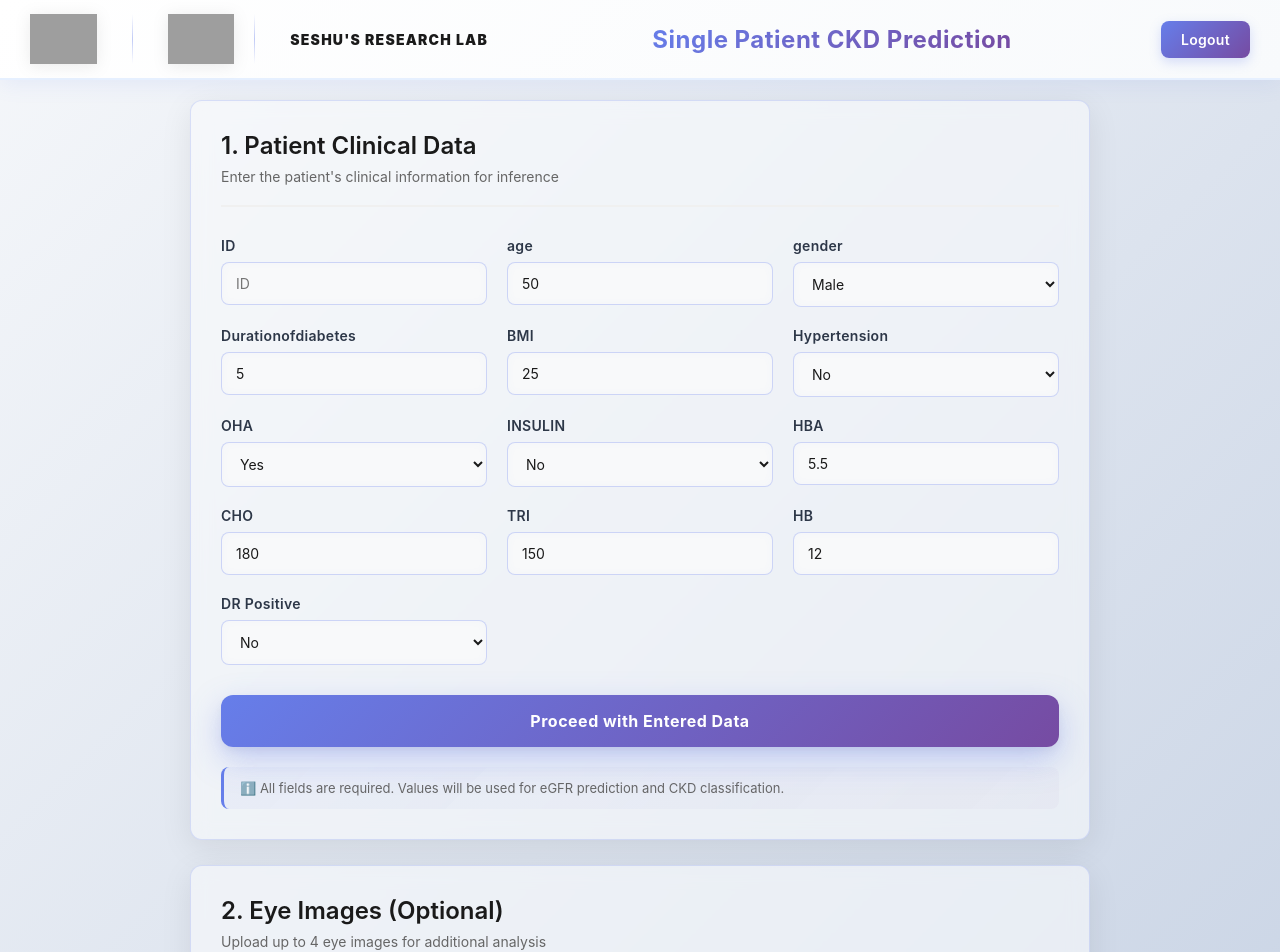
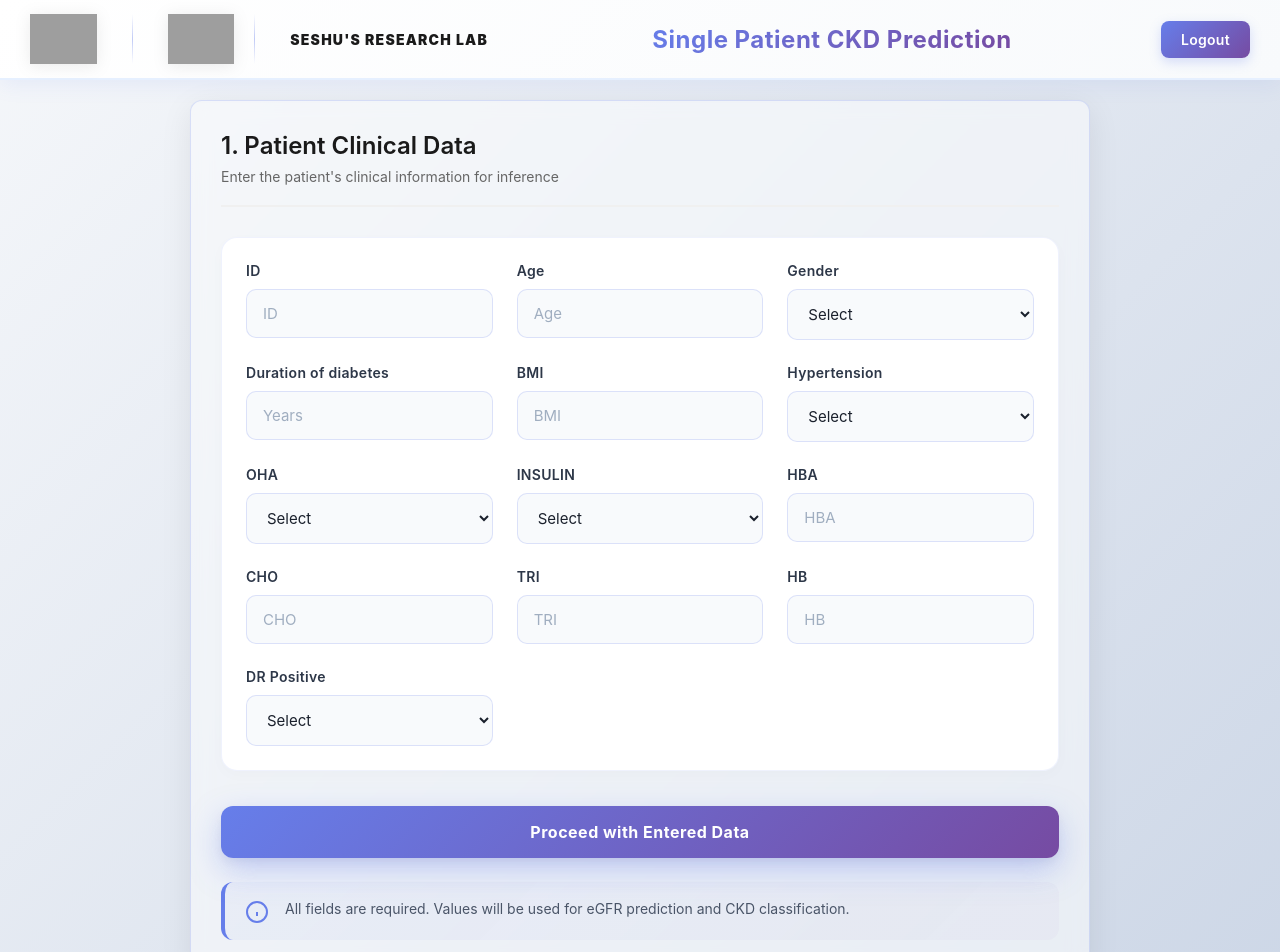
Before and after one commit to sheikSAR/version_5_ckd_18_02_2026, a React (Vite) app: page /user/predict in a window 1280 px wide. Shown: the top 952 px of the page. Built offline with nearby package versions, Linux system fonts and the light colour scheme; sample sign-in values are in the browser's storage; grey boxes are pictures that could not be loaded.

Commit message:
ui changed for patient input form

```diff
--- a/src/components/PatientInputForm.tsx
+++ b/src/components/PatientInputForm.tsx
@@ -22,20 +22,20 @@ interface PatientInputFormProps {
 }
 
 const PatientInputForm: React.FC<PatientInputFormProps> = ({ onSubmit }) => {
-  const [formData, setFormData] = useState<PatientData>({
+  const [formData, setFormData] = useState<Record<keyof PatientData, any>>({
     patientId: '',
-    age: 50,
-    gender: 'M',
-    Durationofdiabetes: 5,
-    BMI: 25,
-    Hypertension: 0,
-    OHA: 1,
-    INSULIN: 0,
-    HBA: 5.5,
-    CHO: 180,
-    TRI: 150,
-    HB: 12.0,
-    DR_Label: 0,
+    age: '',
+    gender: '',
+    Durationofdiabetes: '',
+    BMI: '',
+    Hypertension: '',
+    OHA: '',
+    INSULIN: '',
+    HBA: '',
+    CHO: '',
+    TRI: '',
+    HB: '',
+    DR_Label: '',
   });
 
   const [isSubmitted, setIsSubmitted] = useState(false);
@@ -43,11 +43,11 @@ const PatientInputForm: React.FC<PatientInputFormProps> = ({ onSubmit }) => {
 
   const handleInputChange = (
     field: keyof PatientData,
-    value: string | number
+    value: string
   ) => {
     setFormData((prev) => ({
       ...prev,
-      [field]: typeof prev[field] === 'number' ? Number(value) : value,
+      [field]: value === '' ? '' : (field === 'patientId' || field === 'gender' ? value : Number(value)),
     }));
     setErrors((prev) => ({ ...prev, [field]: '' }));
     setIsSubmitted(false);
@@ -56,15 +56,22 @@ const PatientInputForm: React.FC<PatientInputFormProps> = ({ onSubmit }) => {
   const validateForm = (): boolean => {
     const newErrors: Record<string, string> = {};
 
-    if (!formData.patientId.trim()) {
-      newErrors.patientId = 'Patient ID is required';
+    if (!formData.patientId || !String(formData.patientId).trim()) {
+      newErrors.patientId = 'Required';
     }
-    if (formData.age < 0 || formData.age > 120) {
-      newErrors.age = 'Age must be between 0 and 120';
+    if (formData.age === '' || formData.age < 0 || formData.age > 120) {
+      newErrors.age = 'Invalid';
     }
-    if (formData.BMI < 10 || formData.BMI > 60) {
-      newErrors.BMI = 'Invalid BMI';
+    if (formData.BMI === '' || formData.BMI < 10 || formData.BMI > 60) {
+      newErrors.BMI = 'Invalid';
     }
+
+    const requiredFields: (keyof PatientData)[] = ['gender', 'Hypertension', 'OHA', 'INSULIN', 'DR_Label', 'Durationofdiabetes', 'HBA', 'CHO', 'TRI', 'HB'];
+    requiredFields.forEach(field => {
+      if (formData[field] === '') {
+        newErrors[field] = 'Required';
+      }
+    });
 
     setErrors(newErrors);
     return Object.keys(newErrors).length === 0;
@@ -74,7 +81,7 @@ const PatientInputForm: React.FC<PatientInputFormProps> = ({ onSubmit }) => {
     e.preventDefault();
 
     if (validateForm()) {
-      onSubmit(formData);
+      onSubmit(formData as PatientData);
       setIsSubmitted(true);
     }
   };
@@ -100,7 +107,7 @@ const PatientInputForm: React.FC<PatientInputFormProps> = ({ onSubmit }) => {
 
         {/* 2. Age */}
         <div className="form-group">
-          <label htmlFor="age">age</label>
+          <label htmlFor="age">Age</label>
           <input
             id="age"
             type="number"
@@ -108,25 +115,31 @@ const PatientInputForm: React.FC<PatientInputFormProps> = ({ onSubmit }) => {
             max="120"
             value={formData.age}
             onChange={(e) => handleInputChange('age', e.target.value)}
+            className={errors.age ? 'error' : ''}
+            placeholder="Age"
           />
+          {errors.age && <span className="error-text">{errors.age}</span>}
         </div>
 
         {/* 3. Gender */}
         <div className="form-group">
-          <label htmlFor="gender">gender</label>
+          <label htmlFor="gender">Gender</label>
           <select
             id="gender"
             value={formData.gender}
             onChange={(e) => handleInputChange('gender', e.target.value)}
+            className={errors.gender ? 'error' : ''}
           >
+            <option value="" disabled>Select</option>
             <option value="M">Male</option>
             <option value="F">Female</option>
           </select>
+          {errors.gender && <span className="error-text">{errors.gender}</span>}
         </div>
 
         {/* 4. Duration of Diabetes */}
         <div className="form-group">
-          <label htmlFor="duration">Durationofdiabetes</label>
+          <label htmlFor="duration">Duration of diabetes</label>
           <input
             id="duration"
             type="number"
@@ -134,7 +147,10 @@ const PatientInputForm: React.FC<PatientInputFormProps> = ({ onSubmit }) => {
             onChange={(e) =>
               handleInputChange('Durationofdiabetes', e.target.value)
             }
+            className={errors.Durationofdiabetes ? 'error' : ''}
+            placeholder="Years"
           />
+          {errors.Durationofdiabetes && <span className="error-text">{errors.Durationofdiabetes}</span>}
         </div>
 
         {/* 5. BMI */}
@@ -146,7 +162,10 @@ const PatientInputForm: React.FC<PatientInputFormProps> = ({ onSubmit }) => {
             step="0.1"
             value={formData.BMI}
             onChange={(e) => handleInputChange('BMI', e.target.value)}
+            className={errors.BMI ? 'error' : ''}
+            placeholder="BMI"
           />
+          {errors.BMI && <span className="error-text">{errors.BMI}</span>}
         </div>
 
         {/* 6. Hypertension */}
@@ -156,10 +175,13 @@ const PatientInputForm: React.FC<PatientInputFormProps> = ({ onSubmit }) => {
             id="hypertension"
             value={formData.Hypertension}
             onChange={(e) => handleInputChange('Hypertension', e.target.value)}
+            className={errors.Hypertension ? 'error' : ''}
           >
+            <option value="" disabled>Select</option>
             <option value="0">No</option>
             <option value="1">Yes</option>
           </select>
+          {errors.Hypertension && <span className="error-text">{errors.Hypertension}</span>}
         </div>
 
         {/* 7. OHA */}
@@ -169,10 +191,13 @@ const PatientInputForm: React.FC<PatientInputFormProps> = ({ onSubmit }) => {
             id="oha"
             value={formData.OHA}
             onChange={(e) => handleInputChange('OHA', e.target.value)}
+            className={errors.OHA ? 'error' : ''}
           >
+            <option value="" disabled>Select</option>
             <option value="0">No</option>
             <option value="1">Yes</option>
           </select>
+          {errors.OHA && <span className="error-text">{errors.OHA}</span>}
         </div>
 
         {/* 8. INSULIN */}
@@ -182,10 +207,13 @@ const PatientInputForm: React.FC<PatientInputFormProps> = ({ onSubmit }) => {
             id="insulin"
             value={formData.INSULIN}
             onChange={(e) => handleInputChange('INSULIN', e.target.value)}
+            className={errors.INSULIN ? 'error' : ''}
           >
+            <option value="" disabled>Select</option>
             <option value="0">No</option>
             <option value="1">Yes</option>
           </select>
+          {errors.INSULIN && <span className="error-text">{errors.INSULIN}</span>}
         </div>
 
         {/* 9. HBA */}
@@ -197,7 +225,10 @@ const PatientInputForm: React.FC<PatientInputFormProps> = ({ onSubmit }) => {
             step="0.1"
             value={formData.HBA}
             onChange={(e) => handleInputChange('HBA', e.target.value)}
+            className={errors.HBA ? 'error' : ''}
+            placeholder="HBA"
           />
+          {errors.HBA && <span className="error-text">{errors.HBA}</span>}
         </div>
 
         {/* 10. CHO */}
@@ -208,7 +239,10 @@ const PatientInputForm: React.FC<PatientInputFormProps> = ({ onSubmit }) => {
             type="number"
             value={formData.CHO}
             onChange={(e) => handleInputChange('CHO', e.target.value)}
+            className={errors.CHO ? 'error' : ''}
+            placeholder="CHO"
           />
+          {errors.CHO && <span className="error-text">{errors.CHO}</span>}
         </div>
 
         {/* 11. TRI */}
@@ -219,7 +253,10 @@ const PatientInputForm: React.FC<PatientInputFormProps> = ({ onSubmit }) => {
             type="number"
             value={formData.TRI}
             onChange={(e) => handleInputChange('TRI', e.target.value)}
+            className={errors.TRI ? 'error' : ''}
+            placeholder="TRI"
           />
+          {errors.TRI && <span className="error-text">{errors.TRI}</span>}
         </div>
 
         {/* 12. HB */}
@@ -231,7 +268,10 @@ const PatientInputForm: React.FC<PatientInputFormProps> = ({ onSubmit }) => {
             step="0.1"
             value={formData.HB}
             onChange={(e) => handleInputChange('HB', e.target.value)}
+            className={errors.HB ? 'error' : ''}
+            placeholder="HB"
           />
+          {errors.HB && <span className="error-text">{errors.HB}</span>}
         </div>
 
         {/* DR Positive */}
@@ -241,23 +281,42 @@ const PatientInputForm: React.FC<PatientInputFormProps> = ({ onSubmit }) => {
             id="dr_label"
             value={formData.DR_Label}
             onChange={(e) => handleInputChange('DR_Label', e.target.value)}
+            className={errors.DR_Label ? 'error' : ''}
           >
+            <option value="" disabled>Select</option>
             <option value="0">No</option>
             <option value="1">Yes</option>
           </select>
+          {errors.DR_Label && <span className="error-text">{errors.DR_Label}</span>}
         </div>
       </div>
 
-      <button
-        type="submit"
-        className={`submit-button ${isSubmitted ? 'submitted' : ''}`}
-      >
-        {isSubmitted ? '✓ Data Saved' : 'Proceed with Entered Data'}
-      </button>
+      <div className="form-actions">
+        <button
+          type="submit"
+          className={`submit-button ${isSubmitted ? 'submitted' : ''}`}
+        >
+          {isSubmitted ? (
+            <>
+              <svg className="icon" viewBox="0 0 24 24" fill="none" stroke="currentColor" strokeWidth="2">
+                <polyline points="20 6 9 17 4 12"></polyline>
+              </svg>
+              Data Saved
+            </>
+          ) : (
+            'Proceed with Entered Data'
+          )}
+        </button>
+      </div>
 
       <div className="form-info">
+        <svg className="info-icon" viewBox="0 0 24 24" fill="none" stroke="currentColor" strokeWidth="2">
+          <circle cx="12" cy="12" r="10"></circle>
+          <line x1="12" y1="16" x2="12" y2="12"></line>
+          <line x1="12" y1="8" x2="12.01" y2="8"></line>
+        </svg>
         <p className="info-text">
-          ℹ️ All fields are required. Values will be used for eGFR prediction
+          All fields are required. Values will be used for eGFR prediction
           and CKD classification.
         </p>
       </div>
--- a/src/styles/PatientInputForm.css
+++ b/src/styles/PatientInputForm.css
@@ -4,15 +4,20 @@
 
 .form-grid {
   display: grid;
-  grid-template-columns: repeat(auto-fit, minmax(220px, 1fr));
-  gap: 20px;
-  margin-bottom: 30px;
+  grid-template-columns: repeat(auto-fit, minmax(240px, 1fr));
+  gap: 24px;
+  margin-bottom: 35px;
+  background: #ffffff;
+  padding: 24px;
+  border-radius: 16px;
+  border: 1px solid rgba(102, 126, 234, 0.1);
+  box-shadow: 0 4px 15px rgba(0, 0, 0, 0.02);
 }
 
 .form-group {
   display: flex;
   flex-direction: column;
-  gap: 8px;
+  gap: 10px;
 }
 
 .form-group label {
@@ -24,74 +29,99 @@
 
 .form-group input,
 .form-group select {
-  padding: 12px 14px;
-  border: 1.5px solid rgba(102, 126, 234, 0.3);
-  border-radius: 8px;
-  font-size: 14px;
-  background: #f8f9fa;
-  color: #1a1a1a;
-  transition: all 0.3s ease;
+  padding: 14px 16px;
+  border: 1.5px solid rgba(102, 126, 234, 0.2);
+  border-radius: 10px;
+  font-size: 15px;
+  background: #f8fafc;
+  color: #1a202c;
+  transition: all 0.3s cubic-bezier(0.4, 0, 0.2, 1);
   font-family: inherit;
-  box-shadow: inset 0 0 10px rgba(102, 126, 234, 0.03);
   opacity: 1;
+}
+
+.form-group input::placeholder {
+  color: #a0aec0;
 }
 
 .form-group input:focus,
 .form-group select:focus {
   outline: none;
-  border-color: rgba(102, 126, 234, 0.6);
+  border-color: #667eea;
   background: #ffffff;
-  box-shadow: inset 0 0 10px rgba(102, 126, 234, 0.05), 0 0 0 3px rgba(102, 126, 234, 0.1);
+  box-shadow: 0 0 0 4px rgba(102, 126, 234, 0.1);
 }
 
 .form-group input.error,
 .form-group select.error {
-  border-color: #c53030;
+  border-color: #fc8181;
   background: #fff5f5;
 }
 
 .form-group input.error:focus,
 .form-group select.error:focus {
-  box-shadow: inset 0 0 10px rgba(197, 48, 48, 0.05), 0 0 0 3px rgba(197, 48, 48, 0.1);
+  box-shadow: 0 0 0 4px rgba(252, 129, 129, 0.15);
+  border-color: #fc8181;
 }
 
 .error-text {
   font-size: 12px;
-  color: #c53030;
+  color: #e53e3e;
   font-weight: 500;
-  margin-top: 2px;
+  margin-top: 4px;
+  display: flex;
+  align-items: center;
+  gap: 4px;
+}
+
+.error-text::before {
+  content: '⚠';
+  font-size: 10px;
+}
+
+.form-actions {
+  display: flex;
+  justify-content: center;
+  margin-bottom: 24px;
 }
 
 .submit-button {
-  padding: 14px 32px;
+  padding: 16px 40px;
   background: linear-gradient(135deg, #667eea 0%, #764ba2 100%);
   color: white;
   border: none;
-  border-radius: 8px;
-  font-size: 15px;
+  border-radius: 12px;
+  font-size: 16px;
   font-weight: 600;
   cursor: pointer;
-  transition: all 0.3s ease;
+  transition: all 0.3s cubic-bezier(0.4, 0, 0.2, 1);
   letter-spacing: 0.5px;
-  box-shadow: 0 8px 20px rgba(102, 126, 234, 0.4);
+  box-shadow: 0 8px 20px rgba(102, 126, 234, 0.3);
+  display: inline-flex;
+  align-items: center;
+  justify-content: center;
+  gap: 12px;
   width: 100%;
-  max-width: 300px;
-  margin: 0 auto;
-  display: block;
+  max-width: 350px;
+}
+
+.submit-button .icon {
+  width: 20px;
+  height: 20px;
 }
 
 .submit-button.submitted {
   background: linear-gradient(135deg, #48bb78 0%, #38a169 100%);
-  box-shadow: 0 8px 20px rgba(72, 187, 120, 0.4);
+  box-shadow: 0 8px 20px rgba(72, 187, 120, 0.3);
 }
 
 .submit-button.submitted:hover {
-  box-shadow: 0 12px 30px rgba(72, 187, 120, 0.5);
+  box-shadow: 0 12px 25px rgba(72, 187, 120, 0.4);
 }
 
 .submit-button:hover {
-  transform: translateY(-2px);
-  box-shadow: 0 12px 30px rgba(102, 126, 234, 0.5);
+  transform: translateY(-3px);
+  box-shadow: 0 12px 25px rgba(102, 126, 234, 0.4);
 }
 
 .submit-button:active {
@@ -100,29 +130,41 @@
 
 .form-info {
   margin-top: 20px;
-  padding: 12px 16px;
+  padding: 16px 20px;
   background: linear-gradient(135deg, rgba(102, 126, 234, 0.05) 0%, rgba(118, 75, 162, 0.03) 100%);
-  border-radius: 8px;
-  border-left: 3px solid #667eea;
+  border-radius: 12px;
+  border-left: 4px solid #667eea;
+  display: flex;
+  align-items: flex-start;
+  gap: 16px;
+}
+
+.info-icon {
+  width: 24px;
+  height: 24px;
+  color: #667eea;
+  flex-shrink: 0;
+  margin-top: 2px;
 }
 
 .info-text {
   margin: 0;
-  font-size: 13px;
-  color: #666;
-  line-height: 1.4;
+  font-size: 14px;
+  color: #4a5568;
+  line-height: 1.5;
 }
 
 /* Responsive */
 @media (max-width: 768px) {
   .form-grid {
     grid-template-columns: 1fr;
-    gap: 16px;
+    gap: 20px;
+    padding: 16px;
   }
 
   .form-group input,
   .form-group select {
-    padding: 11px 12px;
+    padding: 12px 14px;
     font-size: 16px; /* Prevents zoom on iOS */
   }
 
--- a/src/styles/UserPredictionPage.css
+++ b/src/styles/UserPredictionPage.css
@@ -18,7 +18,6 @@
 
 /* Sections */
 .input-section,
-.analyze-section,
 .visualization-section {
   display: block;
   width: 100%;
@@ -208,42 +207,107 @@
 .image-name {
   padding: 10px;
   margin: 0;
-  font-size: 12px;
-  color: #666;
+  font-size: 13px;
+  font-weight: 500;
+  color: #4a5568;
   white-space: nowrap;
   overflow: hidden;
   text-overflow: ellipsis;
+  text-align: center;
+  background: white;
+  border-top: 1px solid #edf2f7;
+}
+
+.remove-image-button {
+  position: absolute;
+  top: 8px;
+  right: 8px;
+  background: rgba(239, 68, 68, 0.9);
+  color: white;
+  border: none;
+  border-radius: 50%;
+  width: 26px;
+  height: 26px;
+  cursor: pointer;
+  display: flex;
+  align-items: center;
+  justify-content: center;
+  font-size: 16px;
+  transition: all 0.2s ease;
+  box-shadow: 0 2px 5px rgba(0, 0, 0, 0.2);
+  z-index: 10;
+}
+
+.remove-image-button:hover {
+  background: #dc2626;
+  transform: scale(1.1);
+}
+
+.clear-images-container {
+  margin-top: 24px;
+  display: flex;
+  justify-content: center;
+}
+
+.clear-images-button {
+  padding: 12px 24px;
+  background: white;
+  color: #ef4444;
+  border: 1.5px solid #ef4444;
+  border-radius: 8px;
+  cursor: pointer;
+  font-weight: 600;
+  font-size: 14px;
+  transition: all 0.3s ease;
+  box-shadow: 0 2px 5px rgba(239, 68, 68, 0.1);
+}
+
+.clear-images-button:hover {
+  background: #fef2f2;
+  transform: translateY(-1px);
+  box-shadow: 0 4px 8px rgba(239, 68, 68, 0.15);
 }
 
 /* Analyze Section */
 .analyze-section {
-  text-align: center;
+  display: flex;
+  flex-direction: column;
+  align-items: center;
+  justify-content: center;
+  margin-bottom: 40px;
+  width: 100%;
+  animation: slideIn 0.5s ease-out forwards;
 }
 
 .analyze-button {
-  padding: 16px 40px;
+  padding: 18px 48px;
   background: linear-gradient(135deg, #667eea 0%, #764ba2 100%);
   color: white;
   border: none;
-  border-radius: 10px;
+  border-radius: 12px;
   font-size: 16px;
   font-weight: 600;
   cursor: pointer;
-  transition: all 0.3s ease;
+  transition: all 0.3s cubic-bezier(0.4, 0, 0.2, 1);
   display: inline-flex;
   align-items: center;
+  justify-content: center;
   gap: 12px;
   box-shadow: 0 8px 20px rgba(102, 126, 234, 0.4);
   letter-spacing: 0.5px;
+  width: 100%;
+  max-width: 400px;
 }
 
 .analyze-button:hover:not(:disabled) {
-  transform: translateY(-2px);
-  box-shadow: 0 12px 30px rgba(102, 126, 234, 0.5);
+  transform: translateY(-3px);
+  box-shadow: 0 12px 30px rgba(102, 126, 234, 0.4);
 }
 
 .analyze-button:disabled {
-  opacity: 0.6;
+  background: #edf2f7;
+  color: #a0aec0;
+  box-shadow: none;
   cursor: not-allowed;
 }
 
```
Also changed, not shown: src/pages/UserPredictionPage.tsx (+3 -25 lines).
